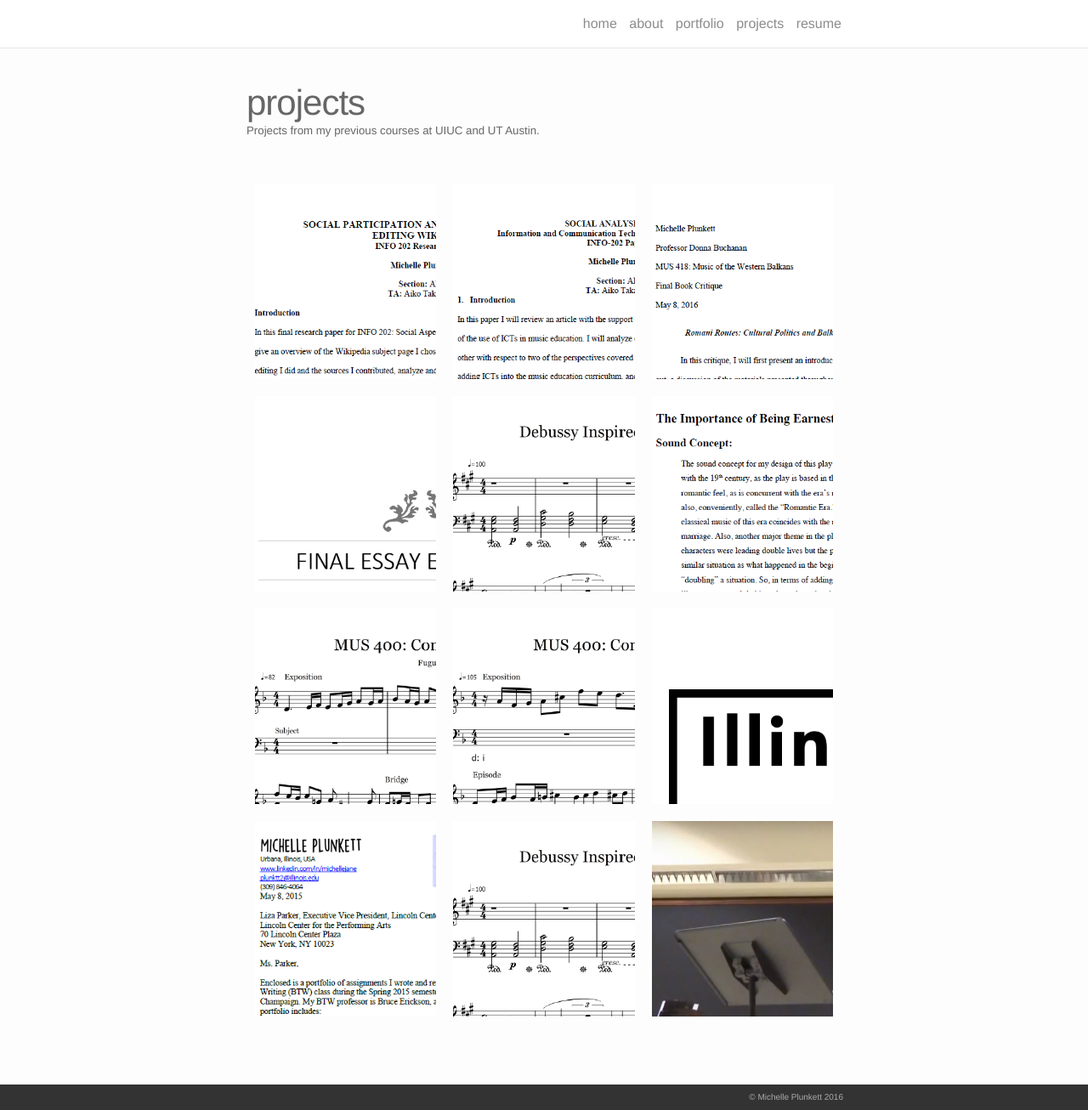
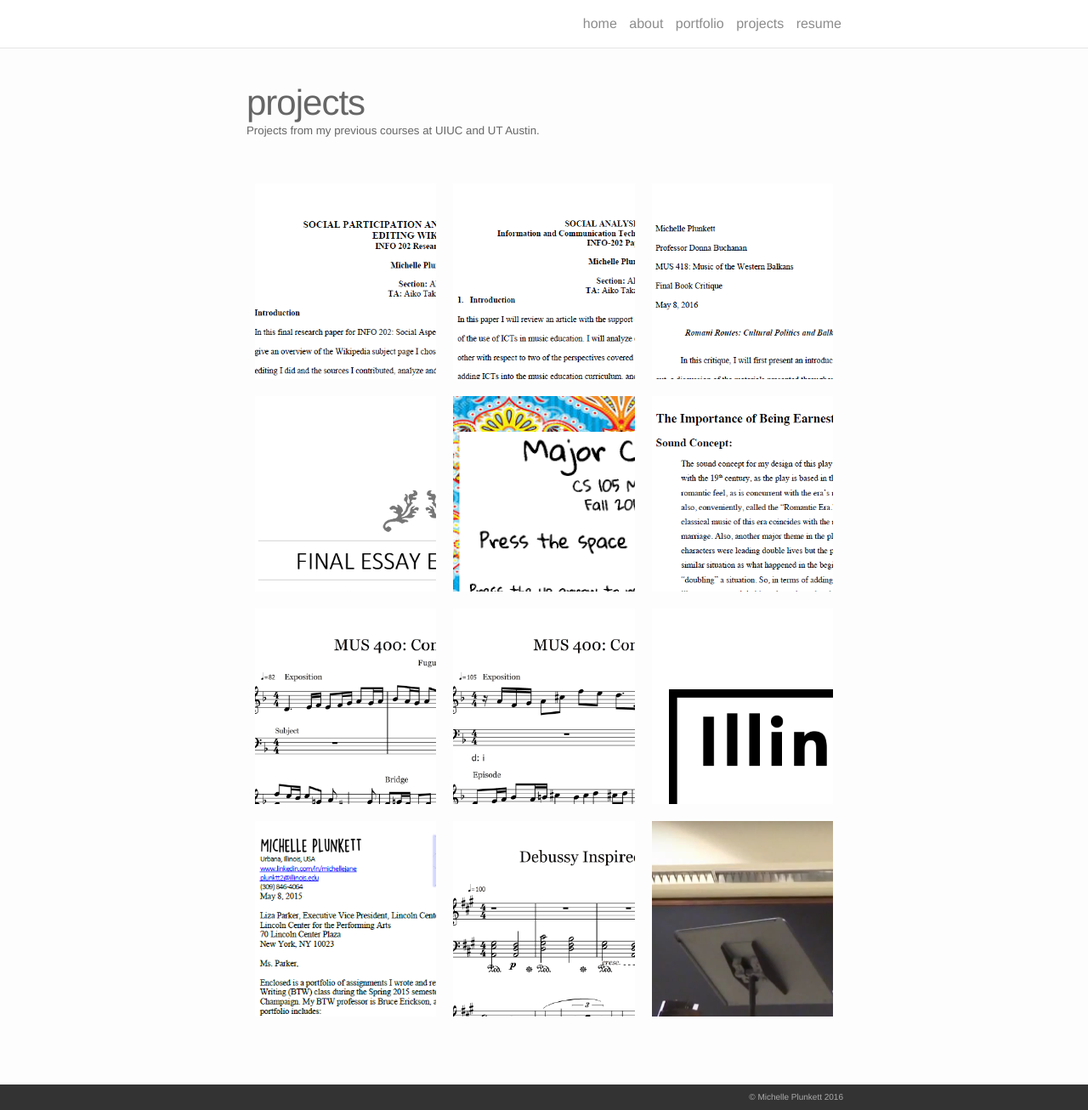
Before and after one commit to michelleplunkett/michelleplunkett.github.io, a Jekyll site: the page built from projects.md, in a window 1280 px wide and 1306 px high. Shown: the whole window at 85% size. Built offline with Jekyll 4.4.1, drawn with Linux system fonts in a browser that asks for light colours; nearby versions of some CDN libraries.

Commit message:
more updates

```diff
--- a/_portfolio/Reflection_5.markdown
+++ b/_portfolio/Reflection_5.markdown
@@ -45,7 +45,7 @@ In Lesson 5, I learned about budgets and fiscal management within arts organizat
   </ul>
 </ul>
 
-<img src="https://www.dropbox.com/s/apowxla91termx2/HW%20Week%205%20Statement%20of%20Activity.png?raw=1" width="100%" ></img>
+<img src="https://www.dropbox.com/s/apowxla91termx2/HW%20Week%205%20Statement%20of%20Activity.png?raw=1" width="100%" >
 
 #### Balance sheet
 
@@ -75,4 +75,4 @@ In Lesson 5, I learned about budgets and fiscal management within arts organizat
   </ul>
 </ul>
 
-<img src="https://www.dropbox.com/s/xyhpgev6bhcj4c9/HW%20Week%205%20Balance%20Sheet.png?raw=1" width="100%" ></img>
+<img src="https://www.dropbox.com/s/xyhpgev6bhcj4c9/HW%20Week%205%20Balance%20Sheet.png?raw=1" width="100%" >
--- a/_projects/CS105_Scratch.markdown
+++ b/_projects/CS105_Scratch.markdown
@@ -2,7 +2,7 @@
 layout: post
 title: CS 105 Scratch
 date: 2015-11-24
-img: /img/debussy.PNG
+img: /img/cs105scratch.PNG
 ---
 
 <iframe allowtransparency="true" width="485" height="402" src="//scratch.mit.edu/projects/embed/74916728/?autostart=false" frameborder="0" allowfullscreen></iframe>
```
Also changed, not shown: img/cs105scratch.PNG (added).
